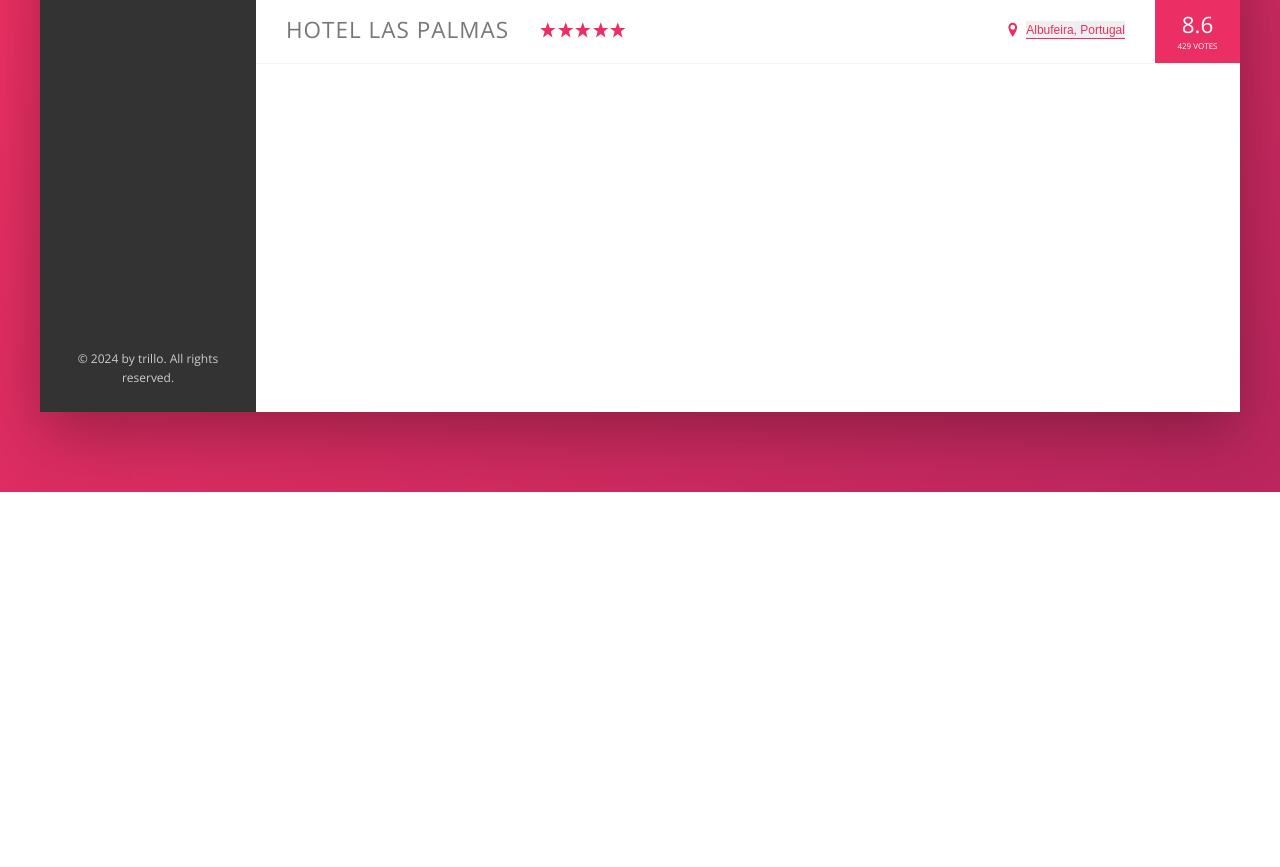
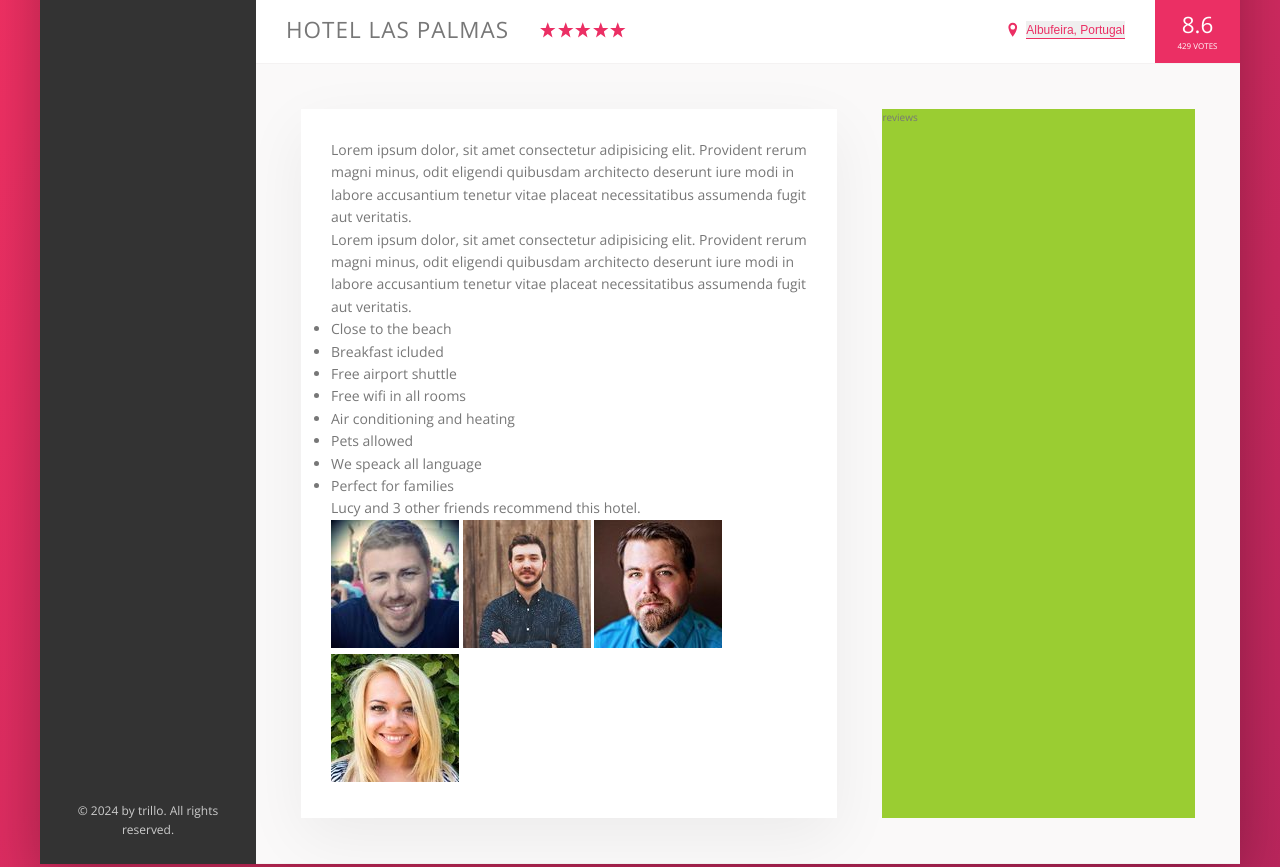
Before and after one commit to eangao/advance-css-trillo, a website: page index.html in a window 1280 px wide. Shown: the part 538-1405 px from the top of the page. Before the commit the page ends 1030 px from the top, so only its background shows below. Drawn offline with nearby package versions, Linux system fonts and the light colour scheme.

Commit message:
Building the Description Section - Part 1

```diff
--- a/index.html
+++ b/index.html
@@ -152,6 +152,63 @@
               <div class="overview__rating-count">429 votes</div>
             </div>
           </div>
+
+          <div class="detail">
+            <div class="description">
+              <p class="paragraph">
+                Lorem ipsum dolor, sit amet consectetur adipisicing elit.
+                Provident rerum magni minus, odit eligendi quibusdam architecto
+                deserunt iure modi in labore accusantium tenetur vitae placeat
+                necessitatibus assumenda fugit aut veritatis.
+              </p>
+              <p class="paragraph">
+                Lorem ipsum dolor, sit amet consectetur adipisicing elit.
+                Provident rerum magni minus, odit eligendi quibusdam architecto
+                deserunt iure modi in labore accusantium tenetur vitae placeat
+                necessitatibus assumenda fugit aut veritatis.
+              </p>
+              <ul class="list">
+                <li class="list__item">Close to the beach</li>
+                <li class="list__item">Breakfast icluded</li>
+                <li class="list__item">Free airport shuttle</li>
+                <li class="list__item">Free wifi in all rooms</li>
+                <li class="list__item">Air conditioning and heating</li>
+                <li class="list__item">Pets allowed</li>
+                <li class="list__item">We speack all language</li>
+                <li class="list__item">Perfect for families</li>
+              </ul>
+
+              <div class="recommend">
+                <p class="recommend__count">
+                  Lucy and 3 other friends recommend this hotel.
+                </p>
+
+                <div class="recommend__friends">
+                  <img
+                    src="img/user-3.jpg"
+                    alt="Friend 1"
+                    class="recommend__photo"
+                  />
+                  <img
+                    src="img/user-4.jpg"
+                    alt="Friend 2"
+                    class="recommend__photo"
+                  />
+                  <img
+                    src="img/user-5.jpg"
+                    alt="Friend 3"
+                    class="recommend__photo"
+                  />
+                  <img
+                    src="img/user-6.jpg"
+                    alt="Friend 4"
+                    class="recommend__photo"
+                  />
+                </div>
+              </div>
+            </div>
+            <div class="user-reviews">reviews</div>
+          </div>
         </main>
       </div>
     </div>
--- a/sass/_base.scss
+++ b/sass/_base.scss
@@ -14,6 +14,9 @@
   --color-grey-dark-3: #999;
 
   --shadow-dark: 0 2rem 6rem rgba(0, 0, 0, 0.3);
+  --shadow-light: 0 2rem 6rem rgba(0, 0, 0, 0.06);
+
+  --line: 1px solid var(--color-grey-light-2);
 }
 
 * {
--- a/sass/_component.scss
+++ b/sass/_component.scss
@@ -201,7 +201,7 @@
 .overview {
   display: flex;
   align-items: center;
-  border-bottom: 1px solid var(--color-grey-light-2);
+  border-bottom: var(--line);
 
   &__heading {
     font-size: 2.25rem;
--- a/sass/_layout.scss
+++ b/sass/_layout.scss
@@ -11,7 +11,7 @@
   font-size: 1.4rem;
   height: 7rem;
   background-color: #fff;
-  border-bottom: 1px solid var(--color-grey-light-2);
+  border-bottom: var(--line);
 
   display: flex;
   justify-content: space-between;
@@ -34,8 +34,26 @@
 .hotel-view {
   background-color: #fff;
 
-  //test
-  height: 80rem;
-
   flex: 1;
 }
+
+.detail {
+  display: flex;
+  padding: 4.5rem;
+  background-color: var(--color-grey-light-1);
+  border-bottom: var(--line);
+}
+
+.description {
+  font-size: 1.4rem;
+  background-color: #fff;
+  box-shadow: var(--shadow-light);
+  padding: 3rem;
+  flex: 0 0 60%;
+  margin-right: 4.5rem;
+}
+
+.user-reviews {
+  background-color: yellowgreen;
+  flex: 1;
+}
```
Also changed, not shown: css/style.css.
